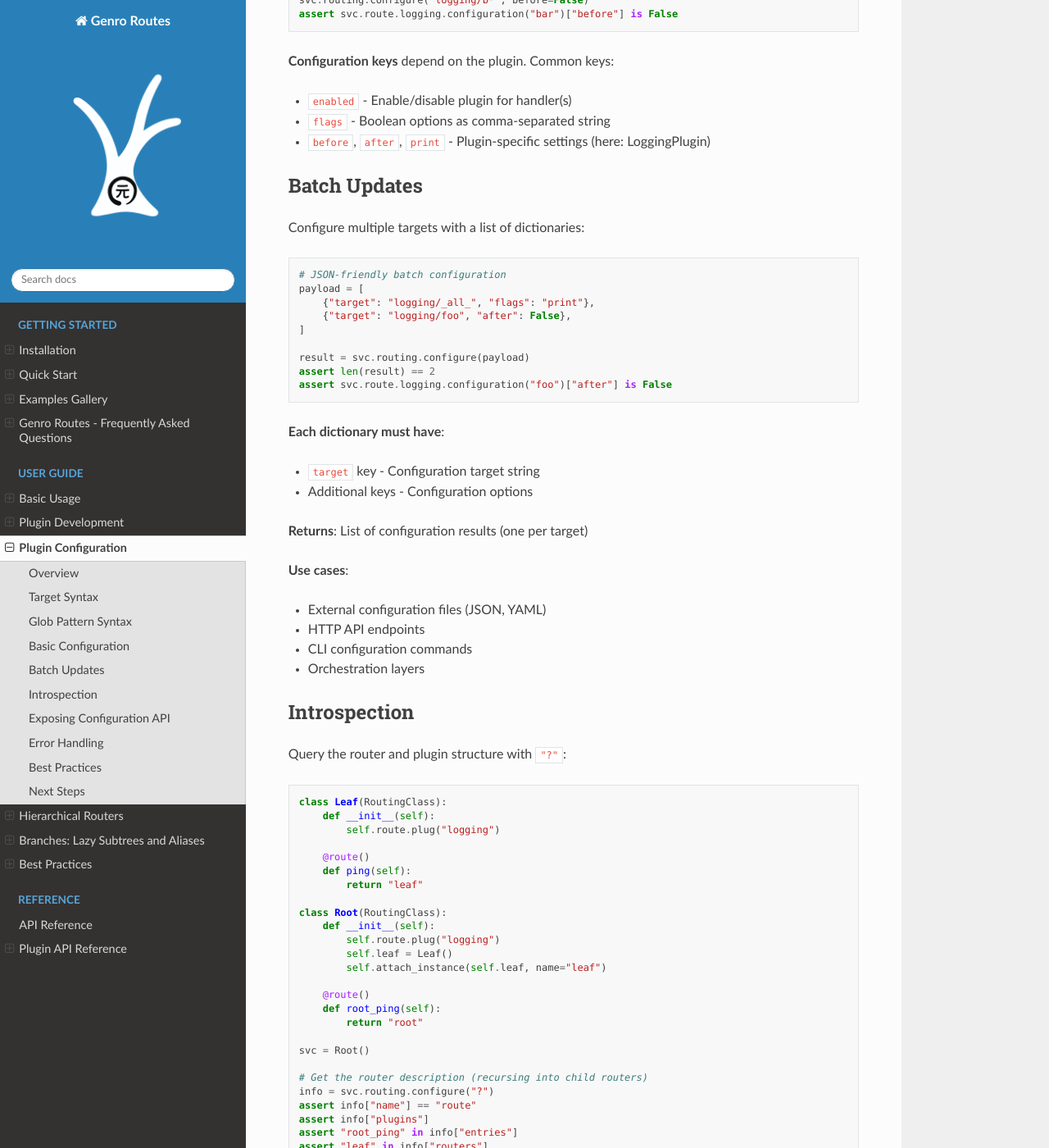
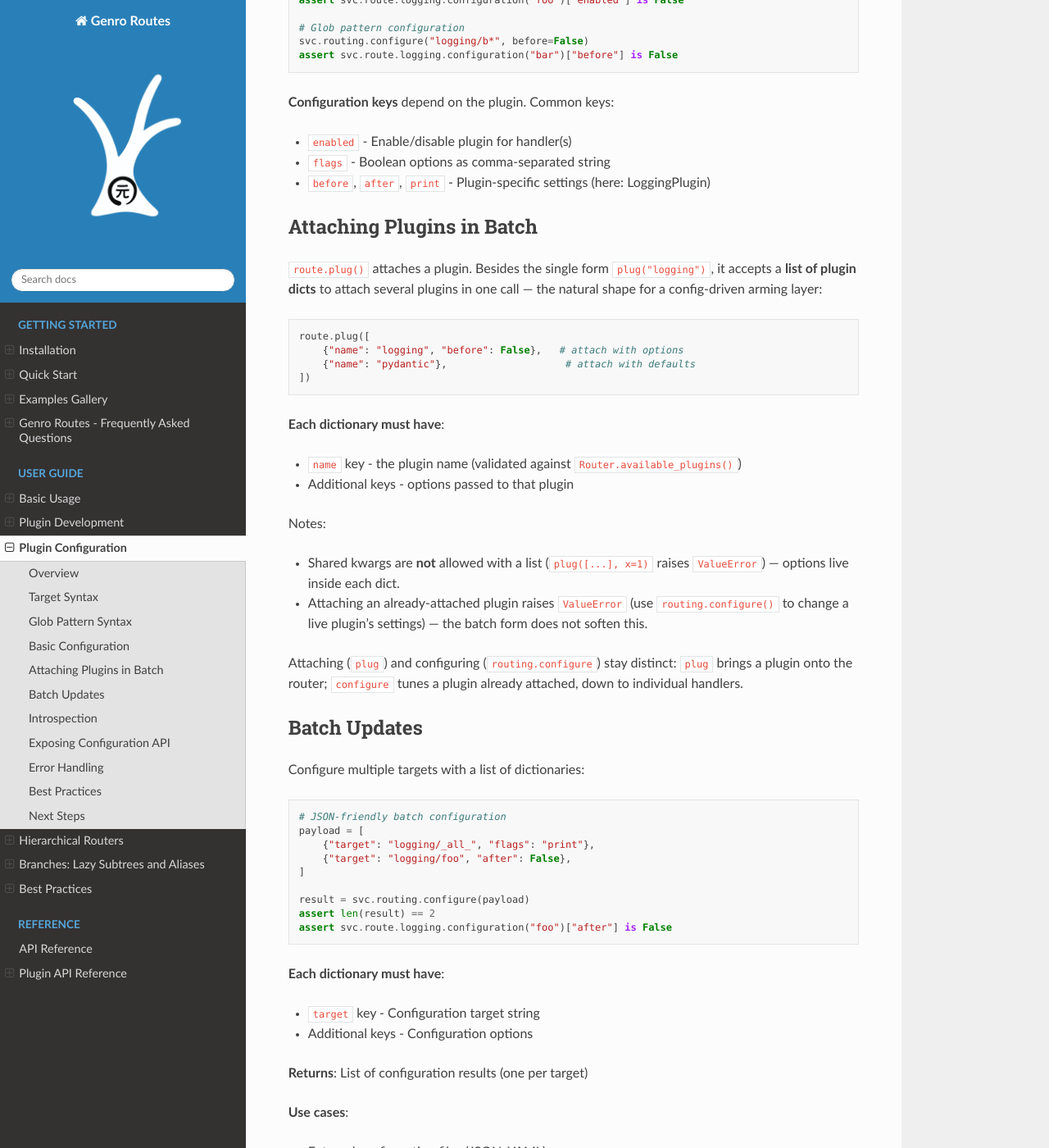
Before and after one commit to genropy/genro-routes, a Sphinx documentation site: the page built from docs/guide/plugin-configuration.md, in a window 1280 px wide and 1400 px high, scrolled down 2792 px. Shown: the whole window at 82% size. Built offline with Sphinx 7.4.7 and the Read the Docs theme 3.1.0, drawn with Linux system fonts in a browser that asks for light colours; pages that are not in the unit, such as notebooks, are missing from menus; some of the changed text lies outside the part shown.

Commit message:
docs: document batch plug() and unified bad-argument error; bump 0.28.0
Refs #45 #47

````diff
--- a/docs/guide/plugin-configuration.md
+++ b/docs/guide/plugin-configuration.md
@@ -4,8 +4,10 @@ Configure plugins at runtime through a unified API with support for global setti
 
 ## Overview
 
-Genro Routes provides `routing.configure()` for runtime plugin configuration with:
+Genro Routes provides `route.plug()` to attach plugins (single or in batch)
+and `routing.configure()` for runtime plugin configuration with:
 
+- **Batch attach**: Attach several plugins from a list of `{"name", ...}` dicts
 - **Target syntax**: `<plugin>/<selector>` format
 - **Global configuration**: Apply to all handlers with `_all_`
 - **Handler-specific overrides**: Target individual handlers
@@ -139,6 +141,38 @@ assert svc.route.logging.configuration("bar")["before"] is False
 - `enabled` - Enable/disable plugin for handler(s)
 - `flags` - Boolean options as comma-separated string
 - `before`, `after`, `print` - Plugin-specific settings (here: LoggingPlugin)
+
+## Attaching Plugins in Batch
+
+<!-- test: test_router_runtime_extras.py::test_plug_list_of_dicts_attaches_all -->
+
+`route.plug()` attaches a plugin. Besides the single form `plug("logging")`,
+it accepts a **list of plugin dicts** to attach several plugins in one call —
+the natural shape for a config-driven arming layer:
+
+```python
+route.plug([
+    {"name": "logging", "before": False},   # attach with options
+    {"name": "pydantic"},                    # attach with defaults
+])
+```
+
+**Each dictionary must have**:
+
+- `name` key - the plugin name (validated against `Router.available_plugins()`)
+- Additional keys - options passed to that plugin
+
+Notes:
+
+- Shared kwargs are **not** allowed with a list (`plug([...], x=1)` raises
+  `ValueError`) — options live inside each dict.
+- Attaching an already-attached plugin raises `ValueError` (use
+  `routing.configure()` to change a live plugin's settings) — the batch form
+  does not soften this.
+
+Attaching (`plug`) and configuring (`routing.configure`) stay distinct:
+`plug` brings a plugin onto the router; `configure` tunes a plugin already
+attached, down to individual handlers.
 
 ## Batch Updates
 
--- a/pyproject.toml
+++ b/pyproject.toml
@@ -18,7 +18,7 @@ build-backend = "hatchling.build"
 
 [project]
 name = "genro-routes"
-version = "0.27.0"
+version = "0.28.0"
 description = "Instance-scoped routing engine for Python with hierarchical handlers and composable plugins"
 readme = "README.md"
 license = "Apache-2.0"
````
Also changed, not shown: docs/guide/basic-usage.md (+1 -1 lines).
